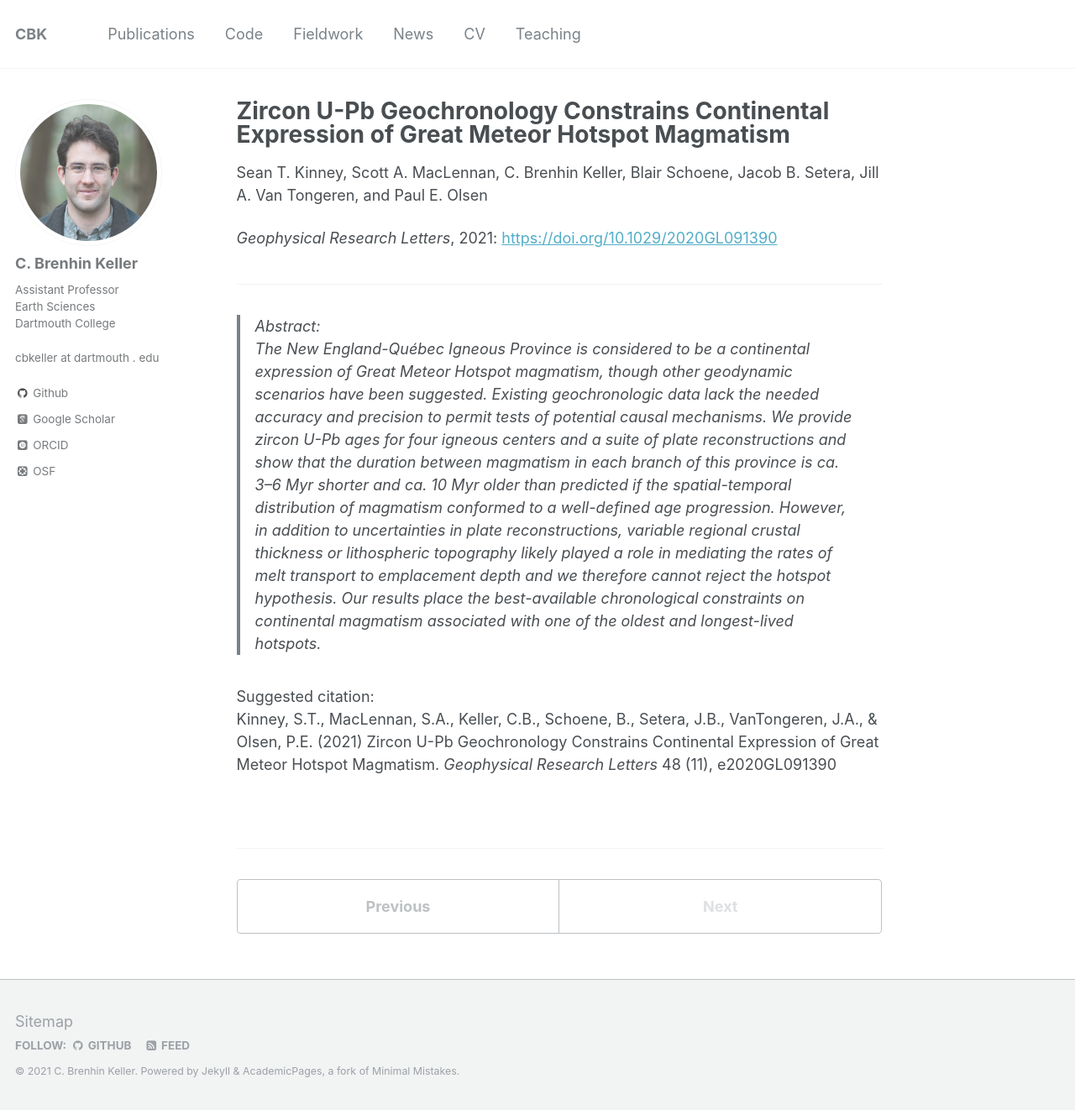
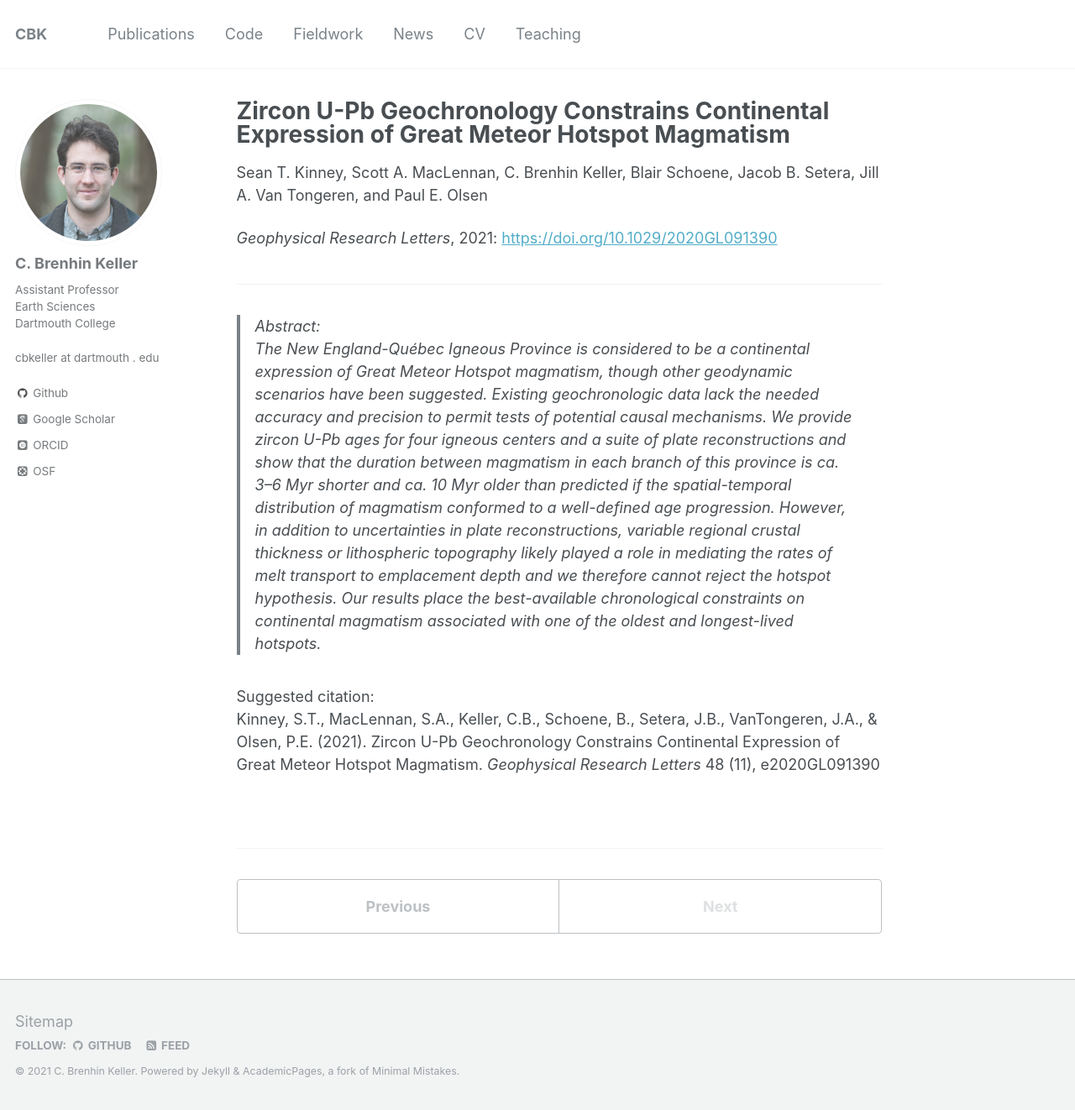
Before and after one commit to brenhinkeller/brenhinkeller.github.io, a Jekyll site: the page built from _publications/2021-05-01-Kinney-etal-2021.md, in a window 1280 px wide and 1322 px high. Shown: the whole window at 84% size. Built offline with Jekyll 4.4.1, drawn with Linux system fonts in a browser that asks for light colours; some web fonts are replaced.

Commit message:
Format citiations

```diff
--- a/_publications/2021-05-01-Kinney-etal-2021.md
+++ b/_publications/2021-05-01-Kinney-etal-2021.md
@@ -7,12 +7,11 @@ date: 2021-05-01
 venue: 'Geophysical Research Letters'
 paperurl: 'https://doi.org/10.1029/2020GL091390'
 authors: 'Sean T. Kinney, Scott A. MacLennan, C. Brenhin Keller, Blair Schoene, Jacob B. Setera, Jill A. Van Tongeren, and Paul E. Olsen'
-citation: 'Kinney, S.T., MacLennan, S.A., Keller, C.B., Schoene, B., Setera, J.B., VanTongeren, J.A., &amp; Olsen, P.E. (2021) Zircon U-Pb Geochronology Constrains Continental Expression of Great Meteor Hotspot Magmatism. <i>Geophysical Research Letters</i> 48 (11), e2020GL091390
-'
+citation: 'Kinney, S.T., MacLennan, S.A., Keller, C.B., Schoene, B., Setera, J.B., VanTongeren, J.A., &amp; Olsen, P.E. (2021). Zircon U-Pb Geochronology Constrains Continental Expression of Great Meteor Hotspot Magmatism. <i>Geophysical Research Letters</i> 48 (11), e2020GL091390'
 ---
 
 ------
 
 >Abstract: <br/>The New England-Québec Igneous Province is considered to be a continental expression of Great Meteor Hotspot magmatism, though other geodynamic scenarios have been suggested. Existing geochronologic data lack the needed accuracy and precision to permit tests of potential causal mechanisms. We provide zircon U-Pb ages for four igneous centers and a suite of plate reconstructions and show that the duration between magmatism in each branch of this province is ca. 3–6 Myr shorter and ca. 10 Myr older than predicted if the spatial-temporal distribution of magmatism conformed to a well-defined age progression. However, in addition to uncertainties in plate reconstructions, variable regional crustal thickness or lithospheric topography likely played a role in mediating the rates of melt transport to emplacement depth and we therefore cannot reject the hotspot hypothesis. Our results place the best-available chronological constraints on continental magmatism associated with one of the oldest and longest-lived hotspots.
 
-Suggested citation: <br/>Kinney, S.T., MacLennan, S.A., Keller, C.B., Schoene, B., Setera, J.B., VanTongeren, J.A., & Olsen, P.E. (2021) Zircon U-Pb Geochronology Constrains Continental Expression of Great Meteor Hotspot Magmatism. <i>Geophysical Research Letters</i> 48 (11), e2020GL091390
+Suggested citation: <br/>Kinney, S.T., MacLennan, S.A., Keller, C.B., Schoene, B., Setera, J.B., VanTongeren, J.A., & Olsen, P.E. (2021). Zircon U-Pb Geochronology Constrains Continental Expression of Great Meteor Hotspot Magmatism. <i>Geophysical Research Letters</i> 48 (11), e2020GL091390
```
Also changed, not shown: _publications/2020-08-17-Keller-Harrison-2020.md (+2 -2 lines), _publications/2020-10-21-Potts-etal-2020.md (+2 -2 lines), _publications/2021-04-16-Schoene-etal-2021.md (+2 -2 lines), _publications/2021-04-20-SwansonHysell-etal-2021.md (+2 -2 lines), markdown_generator/publications.tsv.
